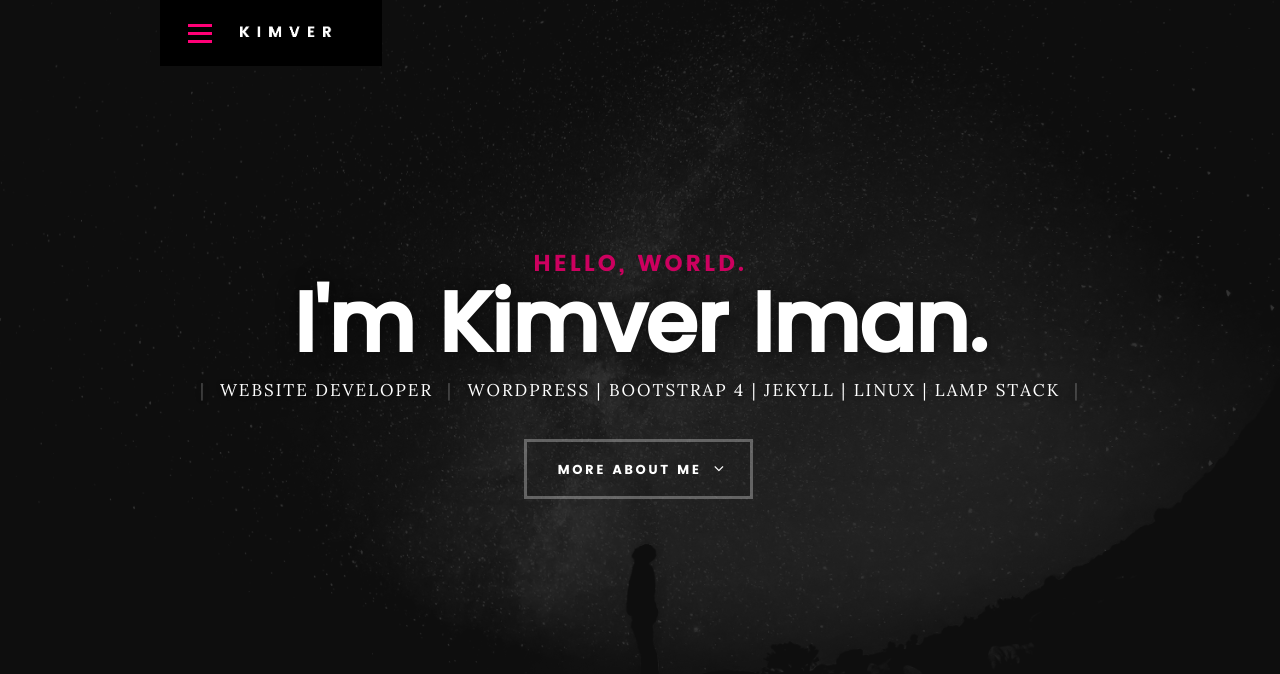
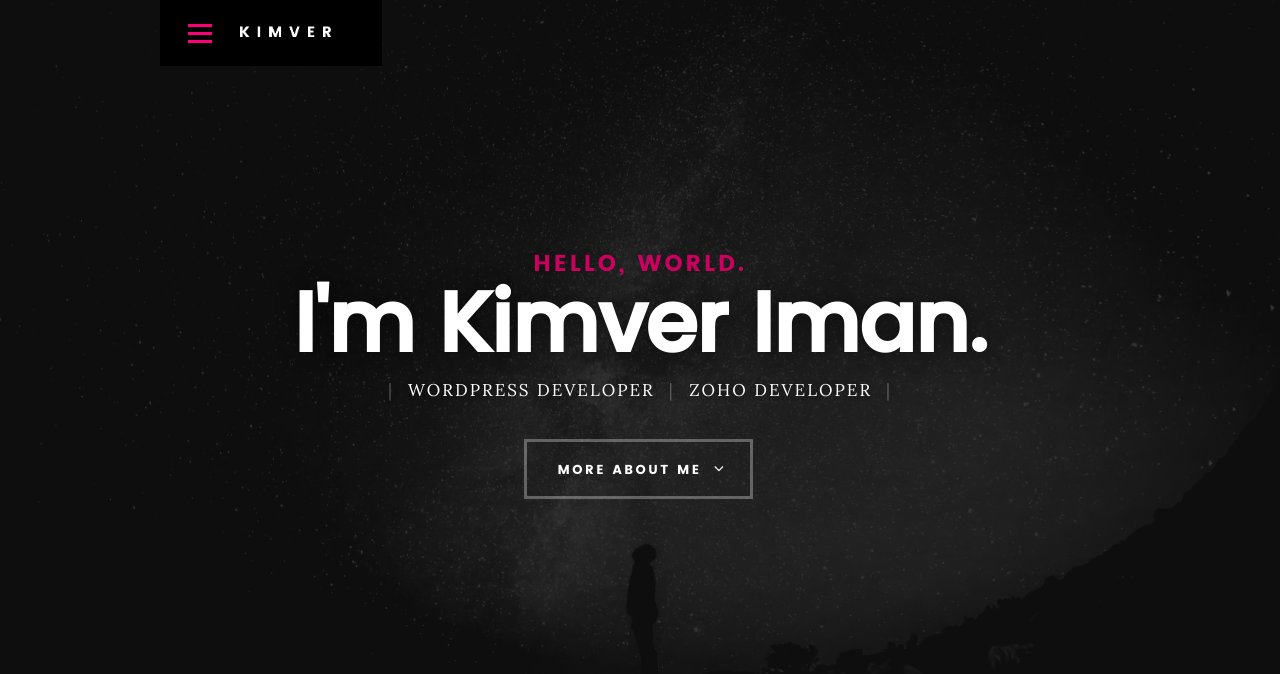
Before and after one commit to imankimver/kimveriman.com, a plain HTML site: page index.html in a window 1280 px wide. Shown: the top 674 px of the page. Drawn offline with Linux system fonts and the light colour scheme; files whose address does not match are found by name.

Commit message:
Update index.html

```diff
--- a/index.html
+++ b/index.html
@@ -86,8 +86,8 @@
 	   			<h1>I'm Kimver Iman.</h1>
 
 	   			<p class="intro-position">
-	   				<span>Website Developer</span>
-	   				<span>WordPress | Bootstrap 4 | Jekyll | LInux | LAMP Stack</span>
+	   				<span>WordPress Developer</span>
+	   				<span>ZOHO Developer</span>
 	   			</p>
 
 	   			<a class="button stroke smoothscroll" href="#about" title="">More About Me</a>
```
